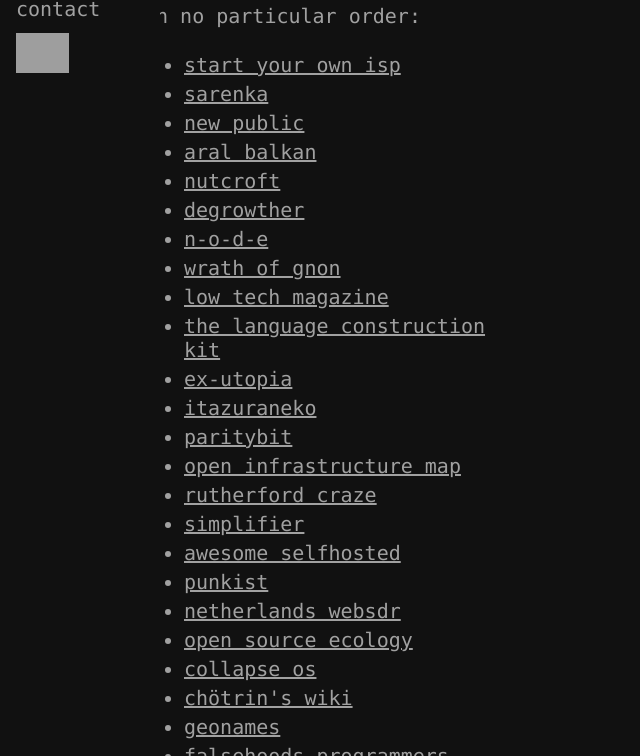
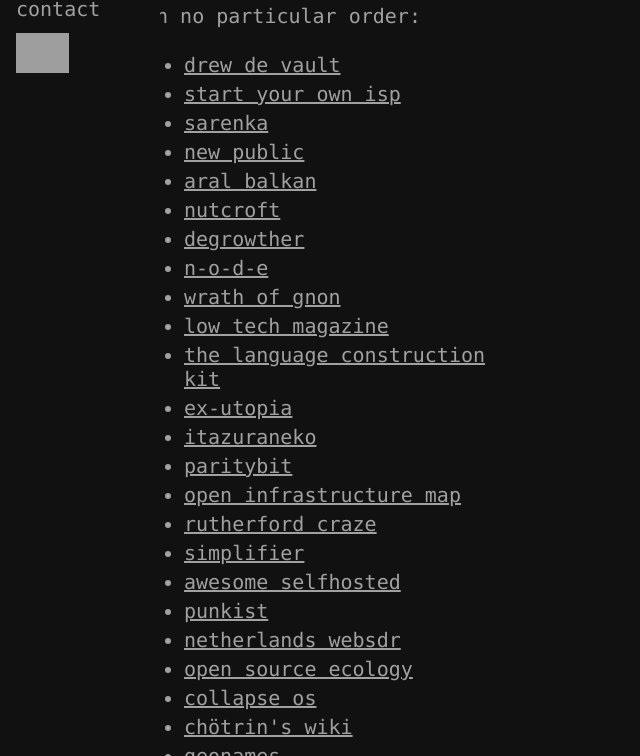
Before and after one commit to tosatur/tosatur-site, a plain HTML site: page tosatur/misc/index.html in a window 1280 px wide. Shown: the part 344-1100 px from the top of the page, without its empty margins (0-640 px from the left). Drawn offline with Linux system fonts and the light colour scheme; grey boxes are pictures that could not be loaded.

Commit message:
add site

```diff
--- a/tosatur/misc/index.html
+++ b/tosatur/misc/index.html
@@ -41,6 +41,7 @@
             <h2>good links</h2>
             <p>in no particular order:</p>
             <ul>
+                <li><a href="https://drewdevault.com/">drew de vault</a></li>
                 <li><a href="https://startyourownisp.com/">start your own isp</a></li>
                 <li><a href="https://github.com/pawlaczyk/sarenka">sarenka</a></li>
                 <li><a href="https://newpublic.substack.com/">new public</a></li>
```
